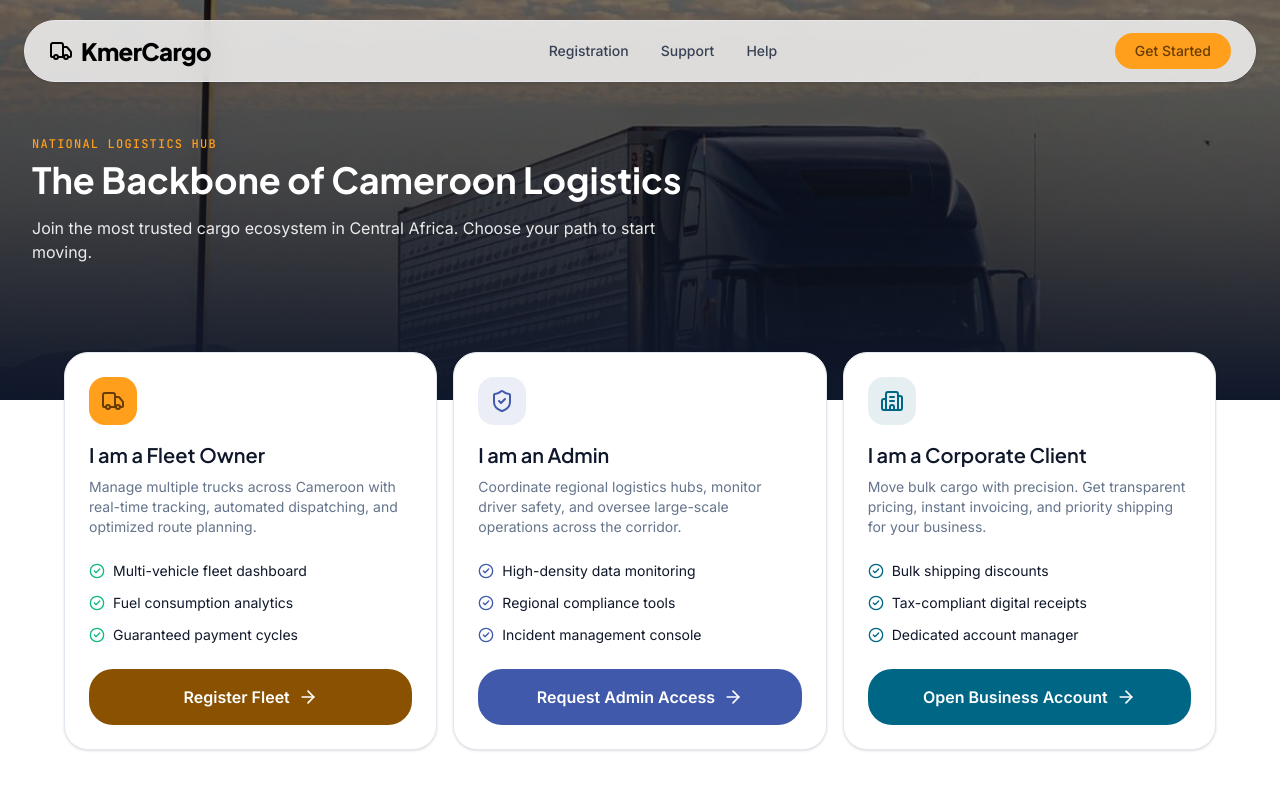
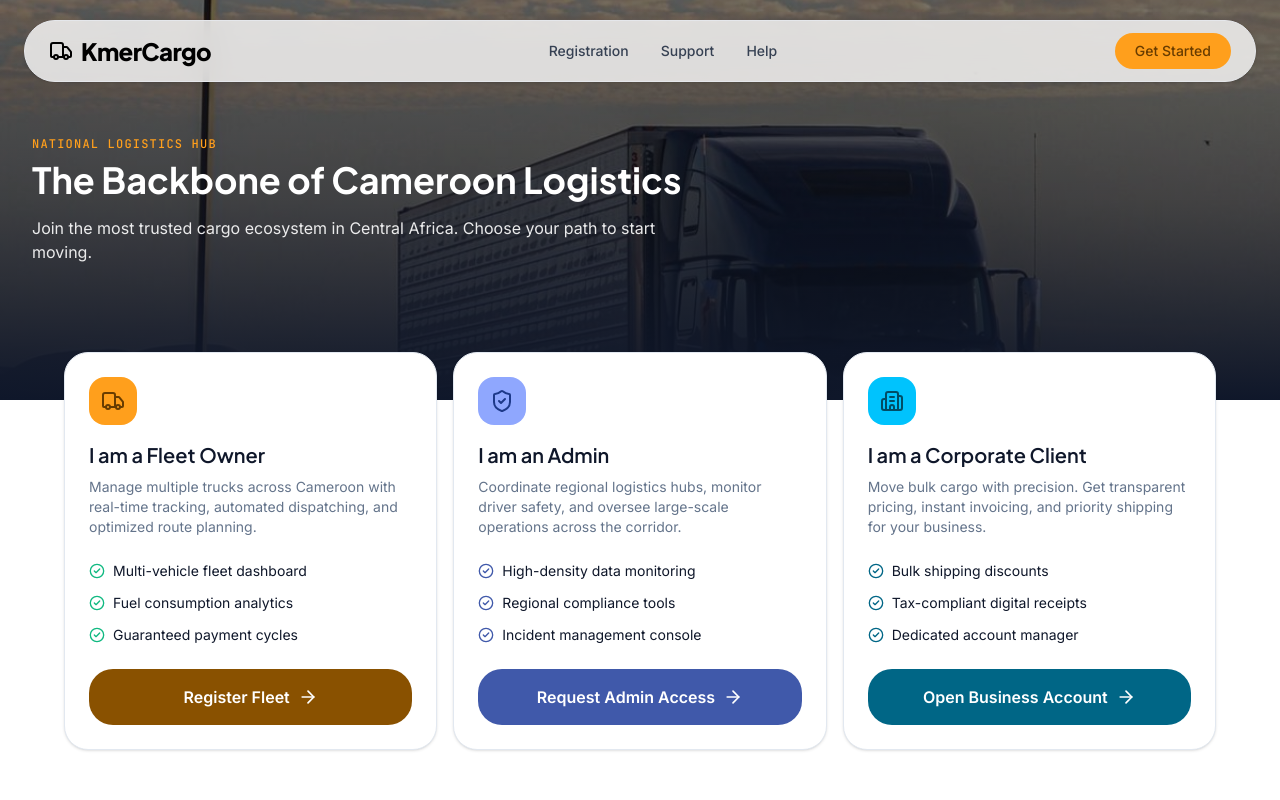
Before and after one commit to Team-Kargoa/kargoa-web-app, a Next.js app: page /register in a window 1280 px wide. Shown: the top 800 px of the page. Built offline with nearby package versions, Linux system fonts and the light colour scheme.

Commit message:
fix: use solid container swatches for role card tone accents

```diff
--- a/components/marketing/role-card.tsx
+++ b/components/marketing/role-card.tsx
@@ -13,9 +13,7 @@ export type RoleCardProps = {
   tone: 'light' | 'amber' | 'primary' | 'secondary' | 'tertiary';
 };
 
-const TONE_CLASSES: Record<
-  RoleCardProps['tone'],
-  {
+type ToneClasses = {
   card: string;
   iconWrap: string;
   icon: string;
@@ -24,16 +22,26 @@ const TONE_CLASSES: Record<
   description: string;
   cta: string;
   benefitIcon: string;
-  }
-> = {
+};
+
+/**
+ * Shared card/eyebrow/title/description treatment for every tone that
+ * renders a neutral (white) card with a coloured icon-wrap accent —
+ * everything except `amber`, whose whole card is tinted.
+ */
+const NEUTRAL_CARD_BASE = {
+  card: 'bg-white rounded-xl p-6 border border-border shadow-sm',
+  eyebrow: 'font-mono text-xs font-bold tracking-wide text-text-secondary',
+  title: 'font-heading text-xl font-semibold text-text-primary mb-2',
+  description: 'font-sans text-sm text-text-secondary mb-6',
+};
+
+const TONE_CLASSES: Record<RoleCardProps['tone'], ToneClasses> = {
   light: {
-    card: 'bg-white rounded-xl p-6 border border-border shadow-sm',
+    ...NEUTRAL_CARD_BASE,
     iconWrap:
       'w-12 h-12 bg-surface-container rounded-lg flex items-center justify-center',
     icon: 'text-primary',
-    eyebrow: 'font-mono text-xs font-bold tracking-wide text-text-secondary',
-    title: 'font-heading text-xl font-semibold text-text-primary mb-2',
-    description: 'font-sans text-sm text-text-secondary mb-6',
     cta: 'w-full h-14 bg-bg-dark text-white font-sans font-semibold rounded-xl flex items-center justify-center gap-2 active:scale-95 transition-transform',
     benefitIcon: 'text-success-momo',
   },
@@ -50,35 +58,26 @@ const TONE_CLASSES: Record<
     benefitIcon: 'text-on-primary-container',
   },
   primary: {
-    card: 'bg-white rounded-xl p-6 border border-border shadow-sm',
+    ...NEUTRAL_CARD_BASE,
     iconWrap:
       'w-12 h-12 bg-primary-container rounded-lg flex items-center justify-center',
     icon: 'text-on-primary-container',
-    eyebrow: 'font-mono text-xs font-bold tracking-wide text-text-secondary',
-    title: 'font-heading text-xl font-semibold text-text-primary mb-2',
-    description: 'font-sans text-sm text-text-secondary mb-6',
     cta: 'w-full h-14 bg-primary text-primary-foreground font-sans font-semibold rounded-xl flex items-center justify-center gap-2 active:scale-95 transition-transform',
     benefitIcon: 'text-success-momo',
   },
   secondary: {
-    card: 'bg-white rounded-xl p-6 border border-border shadow-sm',
+    ...NEUTRAL_CARD_BASE,
     iconWrap:
-      'w-12 h-12 bg-secondary/10 rounded-lg flex items-center justify-center',
-    icon: 'text-secondary',
-    eyebrow: 'font-mono text-xs font-bold tracking-wide text-text-secondary',
-    title: 'font-heading text-xl font-semibold text-text-primary mb-2',
-    description: 'font-sans text-sm text-text-secondary mb-6',
+      'w-12 h-12 bg-secondary-container rounded-lg flex items-center justify-center',
+    icon: 'text-secondary-container-foreground',
     cta: 'w-full h-14 bg-secondary text-secondary-foreground font-sans font-semibold rounded-xl flex items-center justify-center gap-2 active:scale-95 transition-transform',
     benefitIcon: 'text-secondary',
   },
   tertiary: {
-    card: 'bg-white rounded-xl p-6 border border-border shadow-sm',
+    ...NEUTRAL_CARD_BASE,
     iconWrap:
-      'w-12 h-12 bg-tertiary/10 rounded-lg flex items-center justify-center',
-    icon: 'text-tertiary',
-    eyebrow: 'font-mono text-xs font-bold tracking-wide text-text-secondary',
-    title: 'font-heading text-xl font-semibold text-text-primary mb-2',
-    description: 'font-sans text-sm text-text-secondary mb-6',
+      'w-12 h-12 bg-tertiary-container rounded-lg flex items-center justify-center',
+    icon: 'text-tertiary-container-foreground',
     cta: 'w-full h-14 bg-tertiary text-tertiary-foreground font-sans font-semibold rounded-xl flex items-center justify-center gap-2 active:scale-95 transition-transform',
     benefitIcon: 'text-tertiary',
   },
```
Lines whose indentation alone changed are shown as unchanged.
